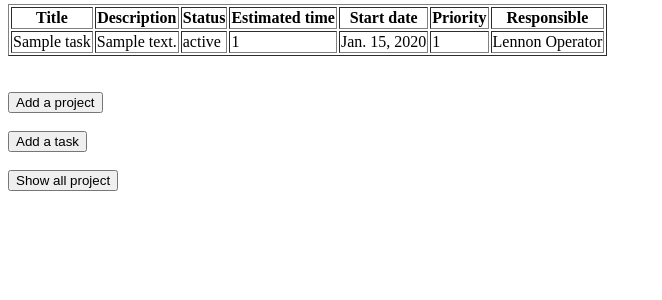
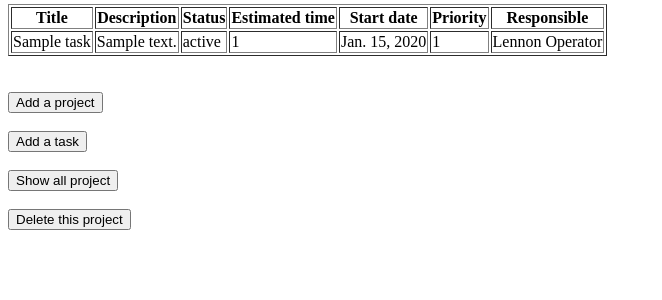
Before and after one commit to Tykok/gestionnaire-de-tache, a Django app: page /project/get/1 in a window 1280 px wide. Shown: the part 233-533 px from the top of the page, without its empty margins (0-662 px from the left). Run offline with Django 3.2, Linux system fonts and the light colour scheme; data comes from the database, SQL or seed files in the repository; both versions use the stored data as it was after the commit; tables that the repository leaves empty hold one stand-in row (values such as "Sample post").

Commit message:
Add button and url to delete a project

```diff
--- a/GestionnaireProjet/models.py
+++ b/GestionnaireProjet/models.py
@@ -35,13 +35,14 @@ class Project(models.Model):
     status = models.CharField(max_length=50)
     responsible = models.ForeignKey(ProjectManager, on_delete=models.CASCADE)
 
+    def __str__(self):
+        return f"{self.id} - {self.title}"
+
+
 class ProjectForm(ModelForm):
     class Meta:
         model = Project
         fields = ['title', 'creationDate', 'responsible']
-    def __str__(self):
-        return f"{self.id} - {self.title}"
-
 
 
 class Task(models.Model):
--- a/project/templates/project.html
+++ b/project/templates/project.html
@@ -57,6 +57,10 @@
     <a href="/project/all">
         <button>Show all project</button>
     </a>
+    <br /><br />
+    <a href="/project/delete/{{ project.id }}">
+        <button>Delete this project</button>
+    </a>
 </body>
 
 </html>
--- a/project/urls.py
+++ b/project/urls.py
@@ -5,5 +5,6 @@ urlpatterns = [
     path('', views.index),
     path('all', views.getAllProject),
     path('new', views.createNewProject),
-    path('get/<int:id>', views.getProjectWithId)
+    path('get/<int:id>', views.getProjectWithId),
+    path('delete/<int:id>', views.deleteProject)
 ]
--- a/project/views.py
+++ b/project/views.py
@@ -20,7 +20,6 @@ def createNewProject(request):
         form = ProjectForm(request.POST)
         if form.is_valid():
             project = form.save()
-            print(project.id)
             return redirect(f"get/{project.id}")
     else:
         form = ProjectForm()
@@ -31,3 +30,9 @@ def getProjectWithId(request, id):
     allTasks = Task.objects.filter(project=id)
     project = Project.objects.get(id=id)
     return render(request, 'project.html', {'project': project, 'allTasks': allTasks})
+
+
+def deleteProject(request, id):
+    project = Project.objects.get(id=id)
+    project.delete()
+    return redirect("/project/all")
```
Also changed, not shown: db.sqlite3.
